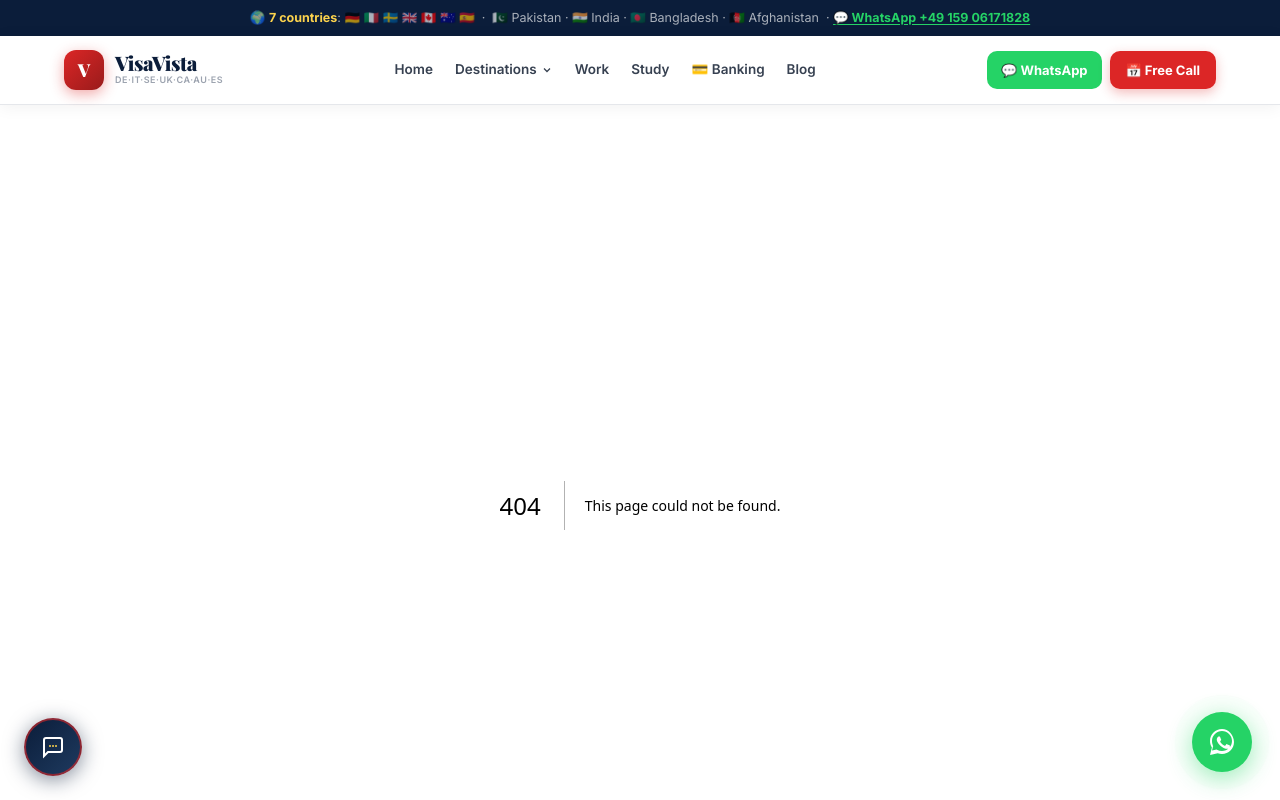
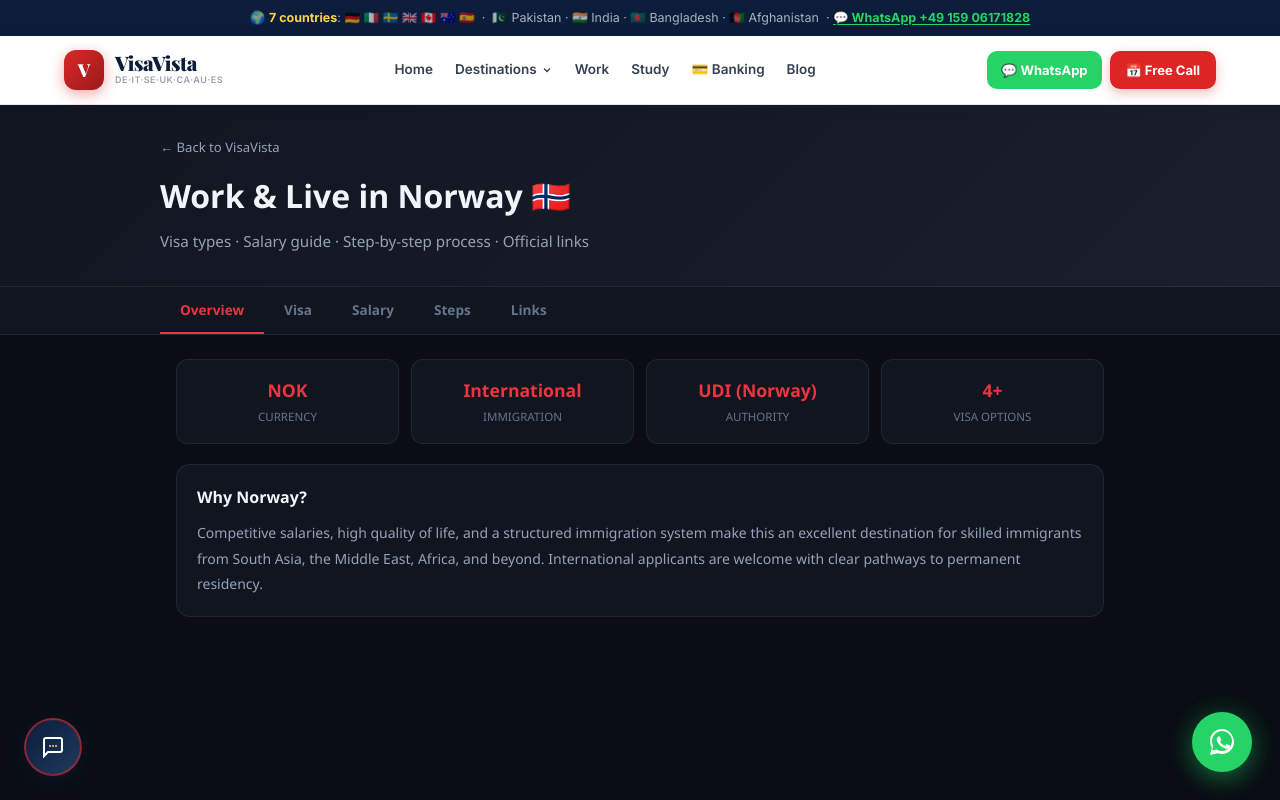
Before and after one commit to ShaistaShabbir-prog/start-in-germany-full, a Next.js app: page /norway in a window 1280 px wide. Before the commit this address had no page. Shown: the top 800 px of the page. Built offline with nearby package versions, Linux system fonts and the light colour scheme.

Commit message:
feat: add Norway 🇳🇴 immigration page — international expansion

```diff
--- /dev/null
+++ b/app/norway/page.tsx
@@ -0,0 +1,118 @@
+"use client";
+import { useState } from "react";
+
+export default function NorwayPage() {
+  const [tab, setTab] = useState("overview");
+  const TABS = ["overview","visa","salary","steps","links"];
+
+  return (
+    <div style={{background:"#0a0d14",minHeight:"100vh",color:"#f1f5f9",fontFamily:"'Segoe UI',system-ui,sans-serif"}}>
+      <div style={{background:"linear-gradient(135deg,#111520,#1a1f2e)",borderBottom:"1px solid rgba(255,255,255,.07)",padding:"32px 24px"}}>
+        <div style={{maxWidth:"960px",margin:"0 auto"}}>
+          <a href="/" style={{fontSize:".82rem",color:"#94a3b8",textDecoration:"none",marginBottom:"12px",display:"block"}}>&#8592; Back to VisaVista</a>
+          <h1 style={{fontSize:"2rem",fontWeight:900,marginBottom:"8px"}}>Work &amp; Live in Norway 🇳🇴</h1>
+          <p style={{color:"#94a3b8",fontSize:".95rem"}}>Visa types · Salary guide · Step-by-step process · Official links</p>
+        </div>
+      </div>
+      <div style={{borderBottom:"1px solid rgba(255,255,255,.07)",background:"#111520"}}>
+        <div style={{maxWidth:"960px",margin:"0 auto",display:"flex",overflowX:"auto"}}>
+          {TABS.map(t => (
+            <button key={t} onClick={()=>setTab(t)} style={{padding:"12px 20px",border:"none",background:"transparent",
+              color:tab===t?"#EF3340":"#64748b",fontWeight:700,fontSize:".85rem",
+              borderBottom:`2px solid ${tab===t?"#EF3340":"transparent"}`,cursor:"pointer",whiteSpace:"nowrap"}}>
+              {t.charAt(0).toUpperCase()+t.slice(1)}
+            </button>
+          ))}
+        </div>
+      </div>
+      <div style={{maxWidth:"960px",margin:"0 auto",padding:"24px 16px"}}>
+        {tab==="overview" && (
+          <div>
+            <div style={{display:"grid",gridTemplateColumns:"repeat(auto-fill,minmax(200px,1fr))",gap:"12px",marginBottom:"20px"}}>
+              {[["Currency","NOK"],["Immigration","International"],["Authority","UDI (Norway)"],["Visa options","4+"]].map(([l,v]) => (
+                <div key={l} style={{background:"#111520",border:"1px solid rgba(255,255,255,.07)",borderRadius:"12px",padding:"16px",textAlign:"center"}}>
+                  <div style={{fontSize:"1.1rem",fontWeight:800,color:"#EF3340",marginBottom:"4px"}}>{v}</div>
+                  <div style={{fontSize:".72rem",color:"#64748b",textTransform:"uppercase"}}>{l}</div>
+                </div>
+              ))}
+            </div>
+            <div style={{background:"#111520",border:"1px solid rgba(255,255,255,.07)",borderRadius:"14px",padding:"20px"}}>
+              <h2 style={{fontWeight:700,marginBottom:"10px"}}>Why Norway?</h2>
+              <p style={{color:"#94a3b8",lineHeight:"1.8",fontSize:".875rem"}}>
+                Competitive salaries, high quality of life, and a structured immigration system make
+                this an excellent destination for skilled immigrants from South Asia, the Middle East,
+                Africa, and beyond. International applicants are welcome with clear pathways to permanent residency.
+              </p>
+            </div>
+          </div>
+        )}
+        {tab==="visa" && (
+          <div style={{display:"flex",flexDirection:"column",gap:"10px"}}>
+            <div style={{background:"#111520",border:"1px solid rgba(255,255,255,.07)",borderRadius:"14px",padding:"16px",borderLeft:"4px solid #EF3340"}}>
+              <div style={{fontWeight:700,color:"#EF3340",marginBottom:"4px"}}>Skilled Worker</div>
+              <div style={{fontSize:".8rem",color:"#94a3b8",lineHeight:"1.6"}}>Contact UDI (Norway) for requirements, thresholds, and processing times. Requirements vary by nationality.</div>
+            </div>
+            <div style={{background:"#111520",border:"1px solid rgba(255,255,255,.07)",borderRadius:"14px",padding:"16px",borderLeft:"4px solid #EF3340"}}>
+              <div style={{fontWeight:700,color:"#EF3340",marginBottom:"4px"}}>Specialist Permit</div>
+              <div style={{fontSize:".8rem",color:"#94a3b8",lineHeight:"1.6"}}>Contact UDI (Norway) for requirements, thresholds, and processing times. Requirements vary by nationality.</div>
+            </div>
+            <div style={{background:"#111520",border:"1px solid rgba(255,255,255,.07)",borderRadius:"14px",padding:"16px",borderLeft:"4px solid #EF3340"}}>
+              <div style={{fontWeight:700,color:"#EF3340",marginBottom:"4px"}}>Self-employed</div>
+              <div style={{fontSize:".8rem",color:"#94a3b8",lineHeight:"1.6"}}>Contact UDI (Norway) for requirements, thresholds, and processing times. Requirements vary by nationality.</div>
+            </div>
+            <div style={{background:"#111520",border:"1px solid rgba(255,255,255,.07)",borderRadius:"14px",padding:"16px",borderLeft:"4px solid #EF3340"}}>
+              <div style={{fontWeight:700,color:"#EF3340",marginBottom:"4px"}}>EEA Registration</div>
+              <div style={{fontSize:".8rem",color:"#94a3b8",lineHeight:"1.6"}}>Contact UDI (Norway) for requirements, thresholds, and processing times. Requirements vary by nationality.</div>
+            </div>
+          </div>
+        )}
+        {tab==="salary" && (
+          <div style={{background:"#111520",border:"1px solid rgba(255,255,255,.07)",borderRadius:"14px",padding:"20px"}}>
+            <h2 style={{fontWeight:700,marginBottom:"14px"}}>Salary Guide (NOK)</h2>
+            <table style={{width:"100%",borderCollapse:"collapse",fontSize:".875rem"}}>
+              <thead><tr style={{borderBottom:"1px solid rgba(255,255,255,.07)"}}>
+                <th style={{padding:"9px 12px",textAlign:"left",color:"#64748b",fontWeight:700,textTransform:"uppercase",fontSize:".72rem"}}>Role</th>
+                <th style={{padding:"9px 12px",textAlign:"left",color:"#64748b",fontWeight:700,textTransform:"uppercase",fontSize:".72rem"}}>Avg Annual</th>
+              </tr></thead>
+              <tbody>
+                {[["Software Engineer","€90,000"],["Data Scientist","€85,000"],["Product Manager","€95,000"],["Healthcare Professional","€70,000"],["Financial Analyst","€80,000"]].map(([r,s])=>(
+                  <tr key={r} style={{borderBottom:"1px solid rgba(255,255,255,.07)"}}>
+                    <td style={{padding:"9px 12px",fontWeight:600}}>{""+r}</td>
+                    <td style={{padding:"9px 12px",color:"#EF3340",fontWeight:700}}>{""+s}</td>
+                  </tr>
+                ))}
+              </tbody>
+            </table>
+          </div>
+        )}
+        {tab==="steps" && (
+          <div style={{display:"flex",flexDirection:"column",gap:"8px"}}>
+            {["Research visa type and eligibility",`Gather documents — degree, employment contract, CV`,`Apply online via UDI (Norway)`,
+              "Attend biometric appointment if required","Receive permit decision (4-12 weeks)","Register at local authorities on arrival"
+            ].map((s,i)=>(
+              <div key={i} style={{display:"flex",gap:"10px",alignItems:"flex-start",background:"#111520",border:"1px solid rgba(255,255,255,.07)",borderRadius:"12px",padding:"13px"}}>
+                <div style={{width:"26px",height:"26px",borderRadius:"50%",background:"#EF3340",color:"#fff",display:"flex",alignItems:"center",justifyContent:"center",fontWeight:800,fontSize:".78rem",flexShrink:0}}>{""+( i+1)}</div>
+                <div style={{fontSize:".875rem",lineHeight:"1.6"}}>{""+s}</div>
+              </div>
+            ))}
+          </div>
+        )}
+        {tab==="links" && (
+          <div style={{display:"grid",gridTemplateColumns:"repeat(auto-fill,minmax(220px,1fr))",gap:"10px"}}>
+            {[{n:"UDI (Norway)",d:"Official immigration authority",u:"https://www.google.com/search?q=UDI+(Norway)+immigration"},
+              {n:"LinkedIn Jobs",d:"Find jobs internationally",u:"https://linkedin.com/jobs"},
+              {n:"Numbeo",d:"Cost of living comparison",u:"https://numbeo.com"},
+              {n:"Duolingo",d:"Learn local language",u:"https://duolingo.com"},
+            ].map(l=>(
+              <a key={l.n} href={l.u} target="_blank" rel="noopener"
+                style={{background:"#111520",border:"1px solid rgba(255,255,255,.07)",borderRadius:"12px",padding:"16px",textDecoration:"none",color:"#f1f5f9",display:"block"}}>
+                <div style={{fontWeight:700,color:"#EF3340",marginBottom:"4px"}}>{""+l.n}</div>
+                <div style={{fontSize:".78rem",color:"#64748b"}}>{""+l.d}</div>
+              </a>
+            ))}
+          </div>
+        )}
+      </div>
+    </div>
+  );
+}
```
